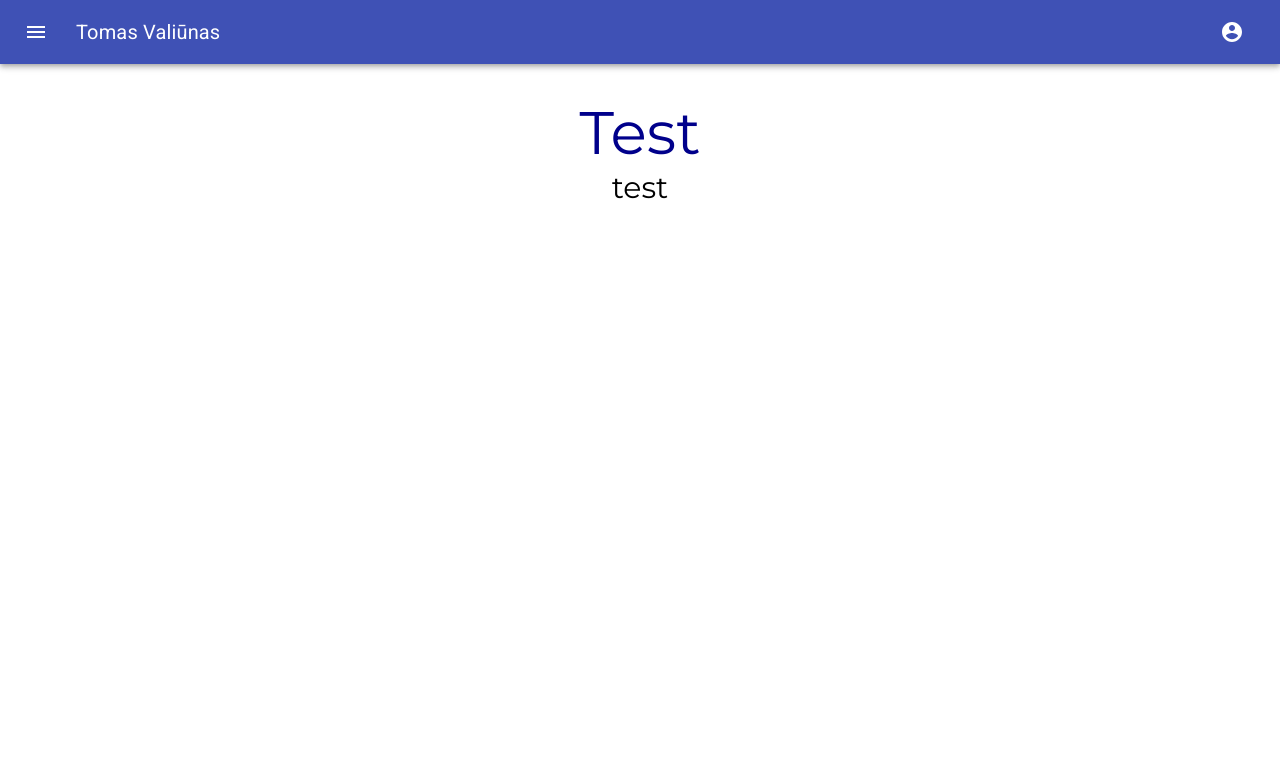
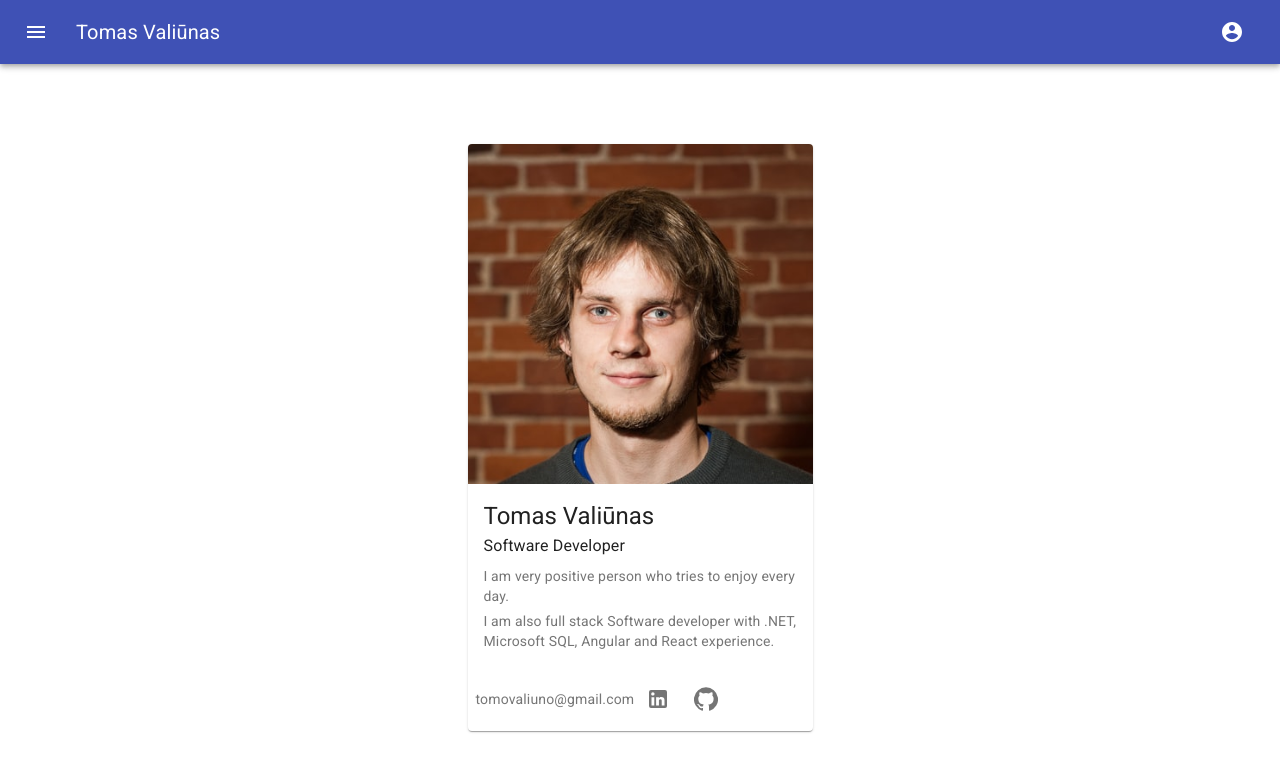
Before and after one commit to tom-val/interactive-timeline, a React (Create React App) app: page /about in a window 1280 px wide. Shown: the top 772 px of the page. Built offline with nearby package versions, Linux system fonts and the light colour scheme.

Commit message:
Implement about page

```diff
--- /dev/null
+++ b/src/components/About/About.tsx
@@ -0,0 +1,97 @@
+import {
+    Avatar,
+    Card,
+    CardActionArea,
+    CardActions,
+    CardContent,
+    CardMedia,
+    Container,
+    createStyles,
+    IconButton,
+    makeStyles,
+    Theme,
+    Typography,
+} from '@material-ui/core'
+import LinkedInIcon from '@material-ui/icons/LinkedIn'
+import GitHubIcon from '@material-ui/icons/GitHub'
+import React from 'react'
+
+import './About.css'
+import { Link } from 'react-router-dom'
+const useStyles = makeStyles((theme: Theme) =>
+    createStyles({
+        container: {
+            display: 'flex',
+            alignItems: 'center',
+            flexDirection: 'column',
+            paddingTop: '5rem',
+        },
+        media: {
+            height: 340,
+        },
+        root: {
+            maxWidth: 345,
+        },
+    })
+)
+
+export default function About() {
+    const classes = useStyles()
+
+    return (
+        <Container className={classes.container}>
+            <Card className={classes.root}>
+                <CardActionArea>
+                    <CardMedia
+                        className={classes.media}
+                        image="/tomas-valiunas.jpg"
+                        title="Contemplative Reptile"
+                    />
+                    <CardContent>
+                        <Typography variant="h5" component="h2">
+                            Tomas Valiūnas
+                        </Typography>
+                        <Typography
+                            gutterBottom
+                            variant="subtitle1"
+                            component="h2"
+                        >
+                            Software Developer
+                        </Typography>
+                        <Typography
+                            variant="body2"
+                            color="textSecondary"
+                            component="p"
+                            gutterBottom
+                        >
+                            I am very positive person who tries to enjoy every day.
+                        </Typography>
+                        <Typography
+                            variant="body2"
+                            color="textSecondary"
+                            component="p"
+                        >
+                            I am also full stack Software developer with .NET, Microsoft SQL, Angular and React experience.
+                        </Typography>
+                    </CardContent>
+                    <CardActions disableSpacing>
+                        <Typography
+                            variant="body2"
+                            color="textSecondary"
+                            component="p"
+                        >
+                            tomovaliuno@gmail.com
+                        </Typography>
+
+                        <IconButton aria-label="LinkedIn" component="a" href="https://www.linkedin.com/in/tomas-valiunas-5a5a85114/" >
+                            <LinkedInIcon />
+                        </IconButton>
+                        <IconButton aria-label="Github" component="a" href="https://github.com/tom-val">
+                            <GitHubIcon />
+                        </IconButton>
+                    </CardActions>
+                </CardActionArea>
+            </Card>
+        </Container>
+    )
+}
--- a/src/components/App/App.tsx
+++ b/src/components/App/App.tsx
@@ -9,6 +9,7 @@ import KeyboardArrowUpIcon from '@material-ui/icons/KeyboardArrowUp'
 import { BrowserRouter as Router, Switch, Route, Link } from 'react-router-dom'
 
 import './App.css'
+import About from '../About/About'
 
 function App() {
     const [data, setData] = useState<Data | null>(null)
@@ -34,10 +35,7 @@ function App() {
             <NavigationMenu id="back-to-top-anchor"></NavigationMenu>
                 <Switch>
                     <Route path="/about">
-                    <Header
-                        header={"Test"}
-                        subHeader={"test"}
-                    ></Header>
+                    <About></About>
                     </Route>
                     <Route path="/">
                     {data ? (
--- a/src/components/Timeline/Timeline.tsx
+++ b/src/components/Timeline/Timeline.tsx
@@ -335,7 +335,7 @@ function TimeLine() {
 
                 <li>
                     <TimeLineEntry
-                        header="Future prospects"
+                        header="Future"
                         time="Future"
                         even={true}
                         content={['Who knows what the future will bring?']}
```
Also changed, not shown: public/tomas-valiunas.jpg (added), src/components/About/About.css (added).
